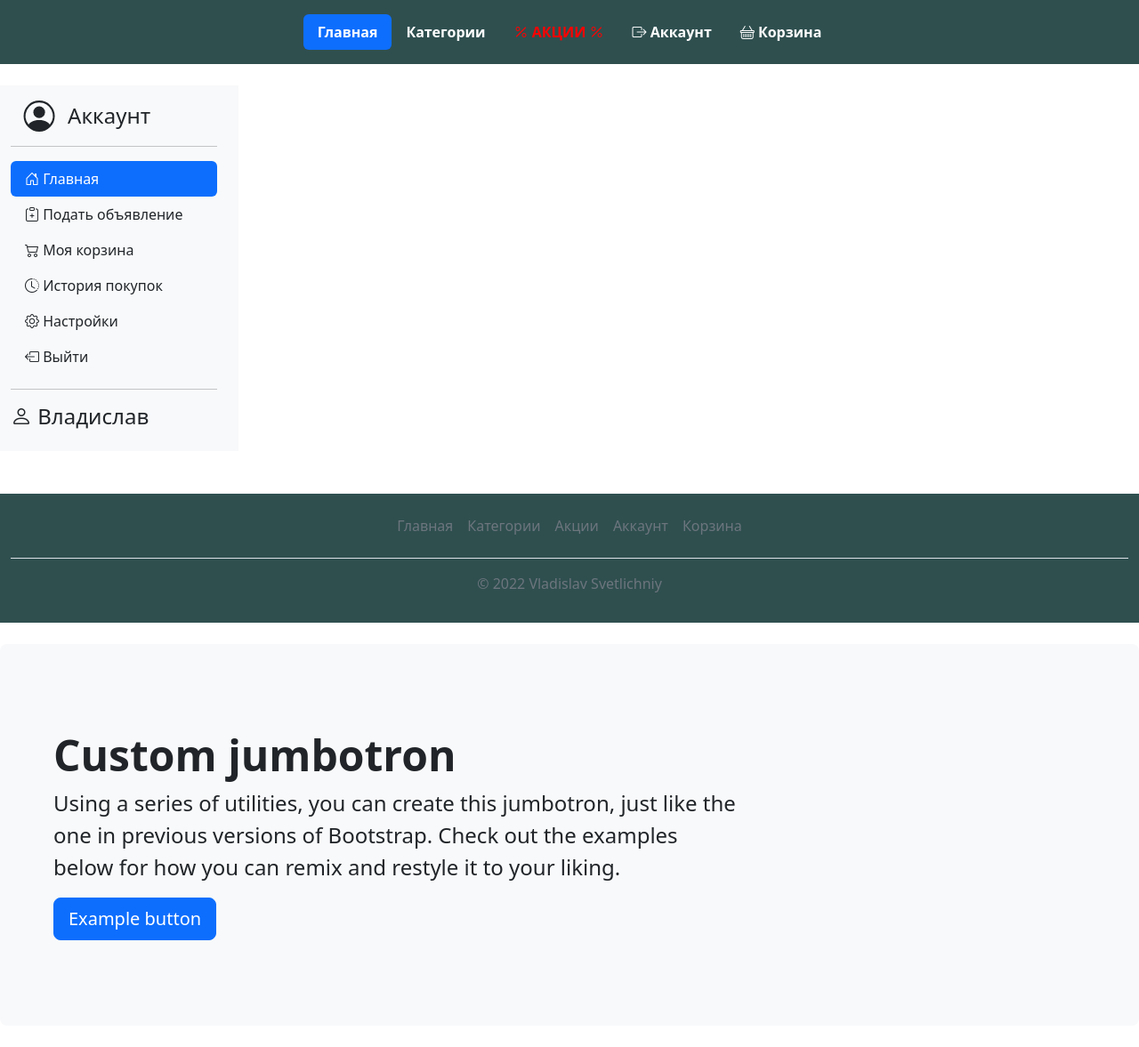
After one commit to VladislavSvetl/Flask-Online-Marlet, a Flask app: page /account/create in a window 1280 px wide. The commit adds this page. Shown: the whole page at 89% size. Run offline with Flask 2, Linux system fonts and the light colour scheme.

Commit message:
Some changes to 'base_account.html'

```diff
--- a/app.py
+++ b/app.py
@@ -1,4 +1,5 @@
 from flask import Flask, render_template
+from flask_sqlalchemy import SQLAlchemy
 
 
 app = Flask(__name__)
@@ -11,8 +12,13 @@ def index():
 
 
 @app.route('/account')
-def account():
-    return render_template('base_account.html')
+def account_main():
+    return render_template('account_main.html')
+
+
+@app.route('/account/create')
+def create():
+    return render_template('account_create.html')
 
 
 if __name__ == '__main__':
--- /dev/null
+++ b/templates/account_create.html
@@ -0,0 +1,14 @@
+{% include 'base_account.html' %}
+
+
+{% block content %}
+
+  <div class="p-5 mb-4 bg-light rounded-3">
+      <div class="container-fluid py-5">
+          <h1 class="display-5 fw-bold">Custom jumbotron</h1>
+          <p class="col-md-8 fs-4">Using a series of utilities, you can create this jumbotron, just like the one in previous versions of Bootstrap. Check out the examples below for how you can remix and restyle it to your liking.</p>
+          <button class="btn btn-primary btn-lg" type="button">Example button</button>
+      </div>
+  </div>
+
+{% endblock content %}
--- a/templates/base_account.html
+++ b/templates/base_account.html
@@ -2,11 +2,12 @@
 
 {% block title %}
 Аккаунт
-{% endblock %}
+{% endblock title %}
 
 {% block main %}
+    <div class="row">
 
-    <div class="d-flex flex-column flex-shrink-0 p-3 bg-light" style="width: 280px;">
+        <div class="d-flex flex-column flex-shrink-0 p-3 px-4 bg-light" style="width: 280px;">
             <a href="/" class="d-flex align-items-center mb-3 mb-md-0 me-md-auto link-dark text-decoration-none">
               <svg xmlns="http://www.w3.org/2000/svg" width="35" height="35" fill="currentColor" class="col-6 bi bi-person-circle" viewBox="0 0 16 16"><path d="M11 6a3 3 0 1 1-6 0 3 3 0 0 1 6 0z"/><path fill-rule="evenodd" d="M0 8a8 8 0 1 1 16 0A8 8 0 0 1 0 8zm8-7a7 7 0 0 0-5.468 11.37C3.242 11.226 4.805 10 8 10s4.757 1.225 5.468 2.37A7 7 0 0 0 8 1z"/></svg>
               <span class="fs-4 col-6">Аккаунт</span>
@@ -20,7 +21,7 @@
                 </a>
               </li>
               <li>
-            <a href="/create" class="nav-link link-dark">
+                <a href="/account/create" class="nav-link link-dark">
                   <i class="bi bi-clipboard-plus"></i>
                   Подать объявление
                 </a>
@@ -56,5 +57,8 @@
               Владислав
             </h4>
         </div>
-
-{% endblock %}
+        <div class="col-9">
+            {% block content %}{% endblock content %}
+        </div>
+    </div>
+{% endblock main %}
```
Also changed, not shown: templates/account_main.html (added, +12 -0 lines), templates/create.html (deleted). Lines whose indentation alone changed are shown as unchanged.
